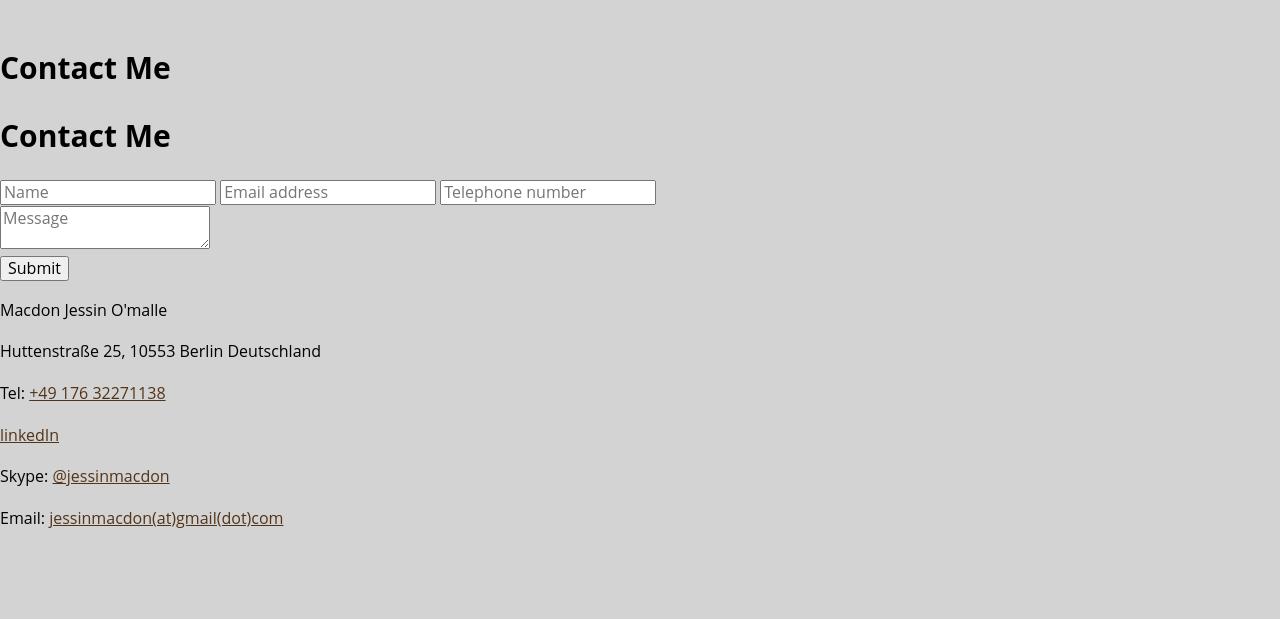
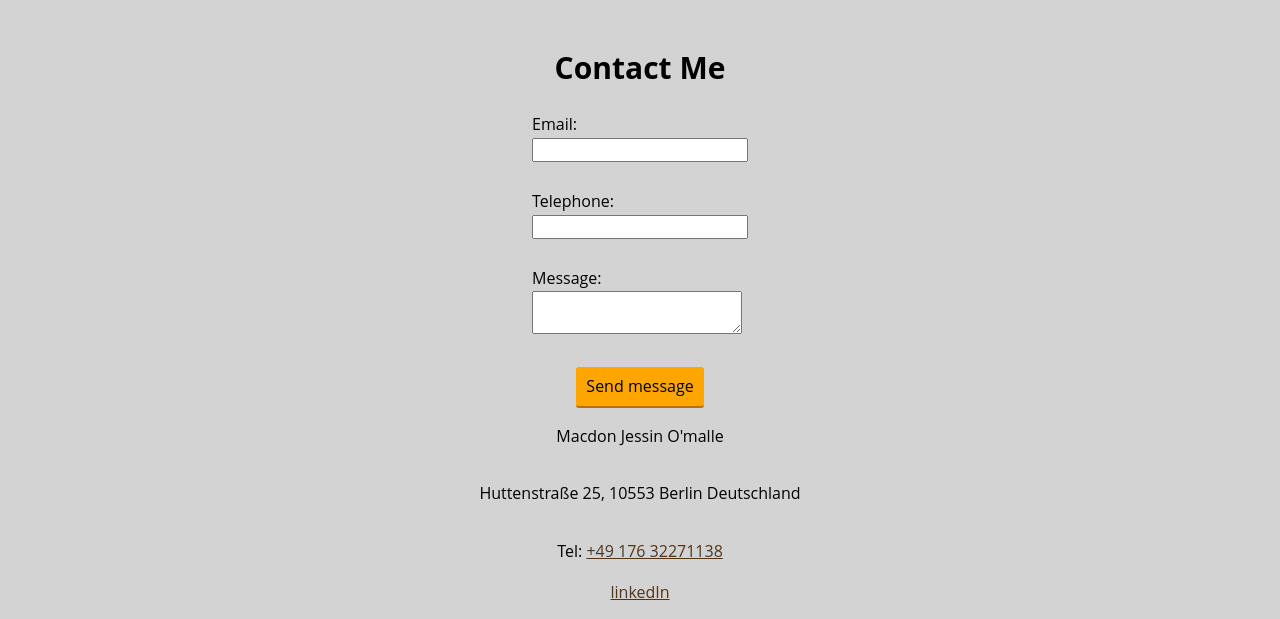
Before and after one commit to jessinmacdon/portfolio-website, a plain HTML site: page contact.html in a window 1280 px wide. Shown: the part 76-695 px from the top of the page. Drawn offline with nearby package versions, Linux system fonts and the light colour scheme.

Commit message:
Updating the contact form

```diff
--- a/contact.html
+++ b/contact.html
@@ -33,21 +33,26 @@
       </nav>
     </header>
     <main>
-      <div>
+        <div class="contact-page">
           <h1>Contact Me</h1>
-      </div>
-      <h1>Contact Me</h1>
-      <form action="" method="post" class="form" id="contactform">
-        <div class="personla-info-contactform">
-          <input type="text" id="contact-name" for="full-name" placeholder="Name" required="required">
-          <input type="email" id="contact-email" for="contact-email" placeholder="Email address" required="required">
-          <input type="tel" pattern="\d{3}[\-]\d{3}[\-]\d{4}" id="telephone-number" for="telephone-number" placeholder="Telephone number" required="required">
-        </div>
-        <div class="contact-text">
-          <textarea name="message" maxlength="240" id="text-input" placeholder="Message" required="required"></textarea>
-        </div>
-        <input type="submit" form="contactform" value="Submit" id="input-submit">
+          <form action="" method="post" id="contactform">
+            <label class="standard-label" for="contact-email">
+              Email:
+            </label><br>
+            <input type="email" id="contact-email" required="required"><br>
+            <br>
+            <label class="standard-label" for="telephone-number">
+              Telephone:
+            </label><br>
+            <input type="tel" pattern="\d{3}[\-]\d{3}[\-]\d{4}" id="telephone-number" required="required"><br>
+            <br>
+            <label class="standard-label" for="text-input">
+              Message:
+            </label><br>
+            <textarea maxlength="240" id="text-input" required="required"></textarea><br>
+            <br>
           </form>
+          <button type="submit" form="contactform" value="Submit" class="submit-form">Send message</button>
           <p>
             Macdon Jessin O'malle
           </p>
@@ -66,6 +71,7 @@
           <p>
             Email: <a href="mailto:jessinmacdon@gmail.com?cc=macdonjessinomalle@gmail.com&?subject=Your%20Dev%20Portfolio&body=Hello%20Jessin%2C%0D%0A%0D%0AI%20came%20across%20your%20portfolio%20on%20the%20web%20and%20found%20your%20previous%20projects%20very%20interesting.%0D%0A%0D%0AI%20would%20like%20to%20know%20more%20about%20you.%20I%20am%20working%20on%20a%20project%20which%20I%20think%20will%20tickle%20your%20interest.%0D%0A%0D%0AWould%20you%20have%20some%20time%20this%20week%20to%20meet%20and%20discuss%20this%3F%0D%0A%0D%0AUntil%20then%20have%20a%20nice%20week%20and%20I%20look%20forward%20to%20your%20reply.%0D%0A%0D%0ABest%20regards%2C%0D%0A">jessinmacdon(at)gmail(dot)com</a>
           </p>
+        </div>
     </main>
     <footer class="footer">
       <div class="footer__item">
--- a/css/styles.css
+++ b/css/styles.css
@@ -84,8 +84,7 @@ a:hover,
 }
 
 a:active {
-  color: var(--a-active);
-  text-decoration: none;
+  color: var(--a-visited);
 }
 
 button,
```
Lines whose indentation alone changed are shown as unchanged.
